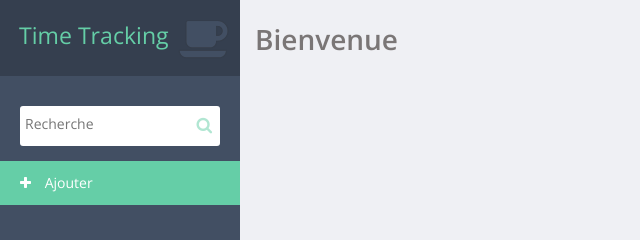
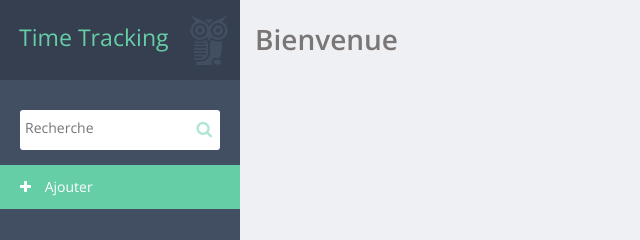
Before and after one commit to La-toile-cosmique/time-tracking, a website: page public/index.html in a window 1280 px wide. Shown: the top 240 px of the page, 0-640 px from the left. Drawn offline with nearby package versions, Linux system fonts and the light colour scheme; some packages are replaced by stand-ins of ours; no server answers; some icons are missing.

Commit message:
Change Logo

```diff
--- a/public/css/main.less
+++ b/public/css/main.less
@@ -63,12 +63,18 @@ a:hover{
 		background: @grey2;
 		font-size: 1.65em;
 		a{color: @green}
-		i{
+		img{
+
+			-webkit-filter: drop-shadow(1px 1px 0px rgba(0, 0, 0, 0.3));
+			filter: url(#drop-shadow);
+			-ms-filter: "progid:DXImageTransform.Microsoft.Dropshadow(OffX=12, OffY=12, Color='#333')";
+			filter: "progid:DXImageTransform.Microsoft.Dropshadow(OffX=12, OffY=12, Color='#333')";
+
 			text-shadow: 0 0 1px #333;
 			vertical-align: middle;
 			color: @grey;
 			font-size: 2em;
-			margin-left: 5px;
+			margin-left: 15px;
 		}
 	}
 	a{
--- a/public/index.html
+++ b/public/index.html
@@ -30,7 +30,7 @@
 				<a href="#">
 					Time Tracking
 				</a>
-				<i class="fa fa-coffee"></i>
+				<img src="./img/logo.png" alt="Creasmart TimeTracking">
 			</h1>
 
 			<div class="">
```
Also changed, not shown: public/css/main.css, public/img/logo.png (added).
